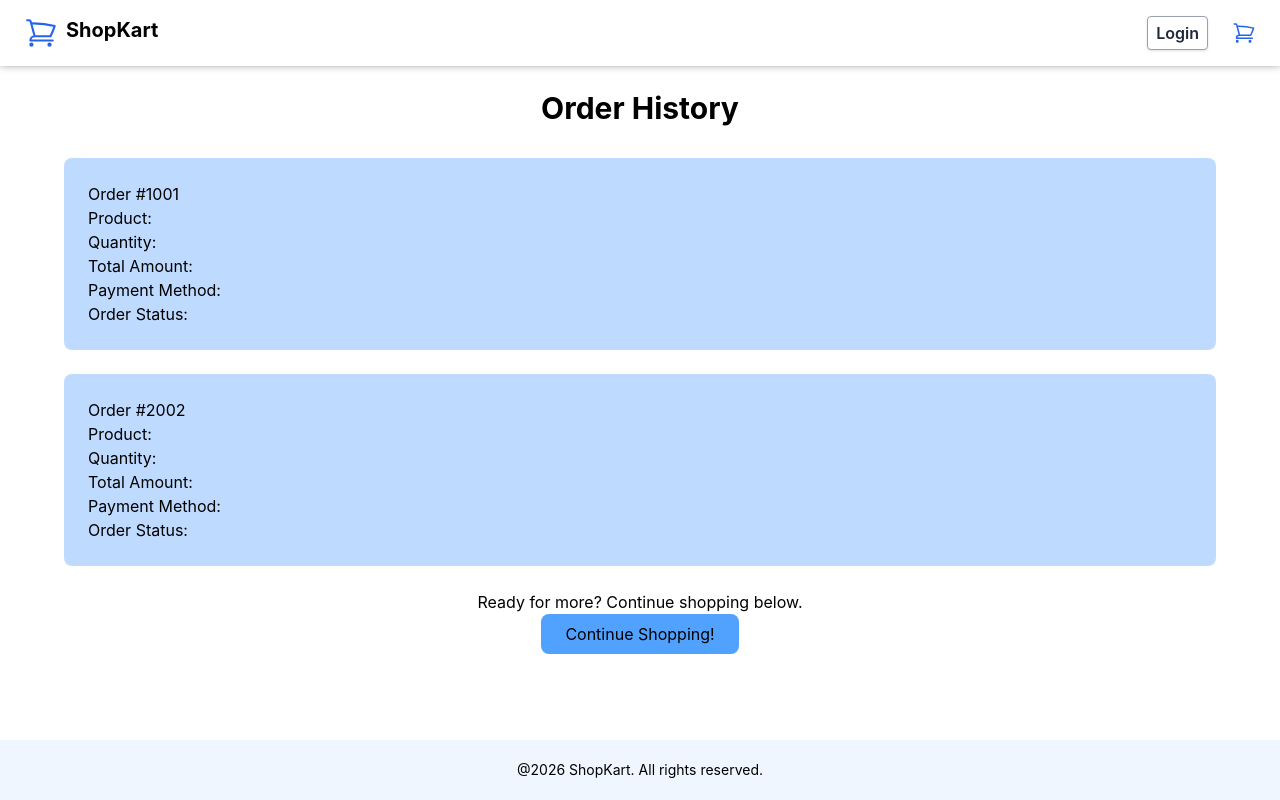
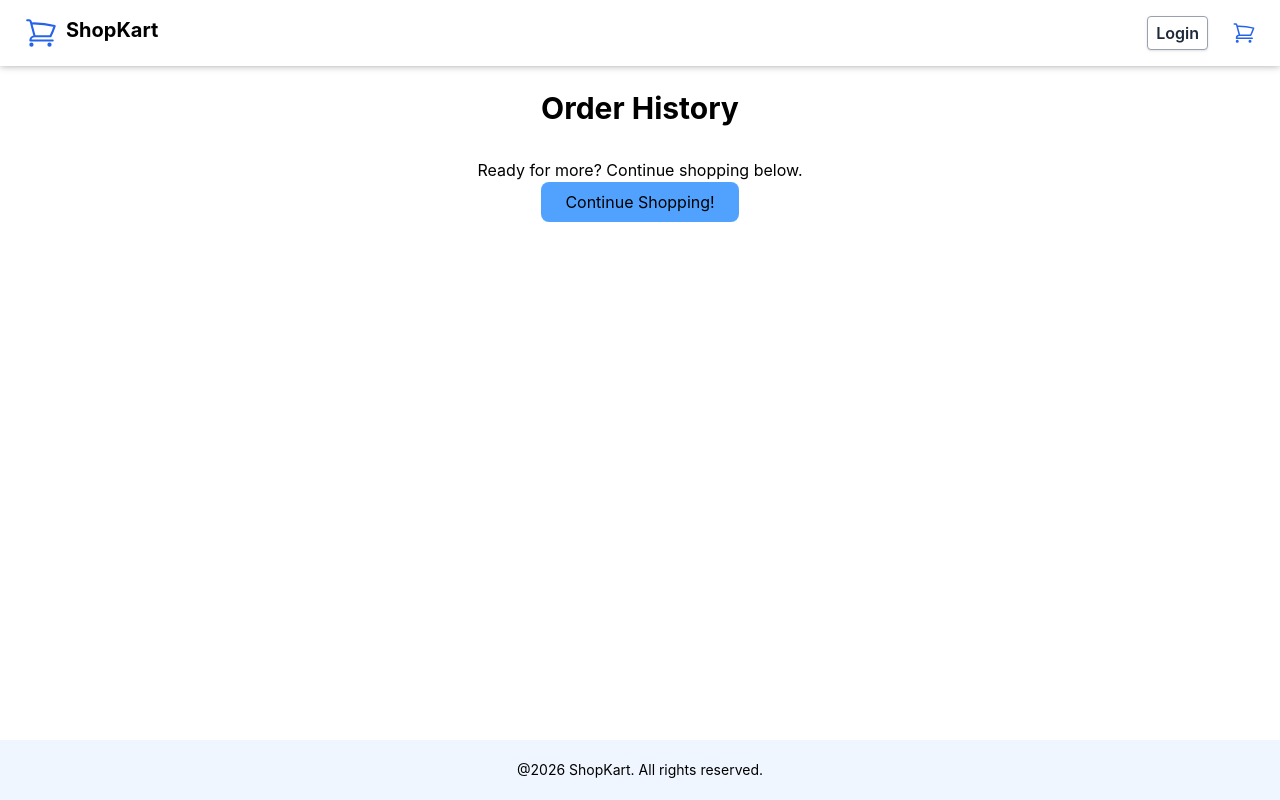
Before and after one commit to neethunair078-sys/ShopKart, a React (Vite) app: page /Orderhistory in a window 1280 px wide. Built offline with nearby package versions, Linux system fonts and the light colour scheme.

Commit message:
dispaly order details in history page

```diff
--- a/src/pages/Orderhistory.jsx
+++ b/src/pages/Orderhistory.jsx
@@ -1,38 +1,38 @@
 import { useNavigate } from "react-router-dom";
 import { useSelector } from "react-redux";
+import { useEffect } from "react";
 
 
 const Orderhistory = () => {
   const orders = useSelector((state) => state.order.orders);
 
-  console.log(orders)
+  const navigate = useNavigate();
 
-  const  navigate  = useNavigate();
   return (
 
     <div>
       <h1 className="font-bold text-3xl text-center mb-8">Order History</h1>
+
+      {orders.map((order) => (
+        <div key={order.id}>
+          {order.items.map((product) => (
             <div className="rounded-lg bg-blue-200 p-6 mt-6 order-card">
             <h2>Order #1001</h2>
-            <p>Product:</p>
-            <p>Quantity:</p>
+            <p>Product: {product.title}</p>
+            <p>Quantity: {product.quantity}</p>
             <p>Total Amount:</p>
             <p>Payment Method:</p>
             <p>Order Status:</p>
           </div>
+          ))}
+        </div>
+      ))}
 
-          <div className="rounded-lg bg-blue-200 p-6 mt-6 order-card">
-                <h2>Order #2002</h2>
-                <p>Product:</p>
-                <p>Quantity:</p>
-                <p>Total Amount:</p>
-                <p>Payment Method:</p>
-                <p>Order Status:</p>
-                </div>
+
       <div className="flex flex-col items-center mt-6">
         <p>Ready for more? Continue shopping below.</p>
 
-                    <button onClick ={() => navigate("/")}
+        <button onClick={() => navigate("/")}
           className="bg-blue-400 rounded-lg px-6 py-2 hover:bg-green-300">Continue Shopping!
         </button>
       </div>
--- a/src/redux/slices/orderslice.js
+++ b/src/redux/slices/orderslice.js
@@ -1,7 +1,8 @@
 import { createSlice } from "@reduxjs/toolkit";
 
+
 const initialState = {
-    orders: []
+    orders: JSON.parse(localStorage.getItem("orders")) || []
 };
 
 const orderSlice = createSlice({
--- a/src/redux/store.js
+++ b/src/redux/store.js
@@ -1,7 +1,7 @@
 import { configureStore } from "@reduxjs/toolkit";
 import productReducer from "./slices/productSlice";
 import cartReducer from "./slices/cartSlice";
-import orderReducer from "./slices/orderSlice";
+import orderReducer from "./slices/orderslice";
 
 const store = configureStore({
   reducer: {
```
Lines whose indentation alone changed are shown as unchanged.
